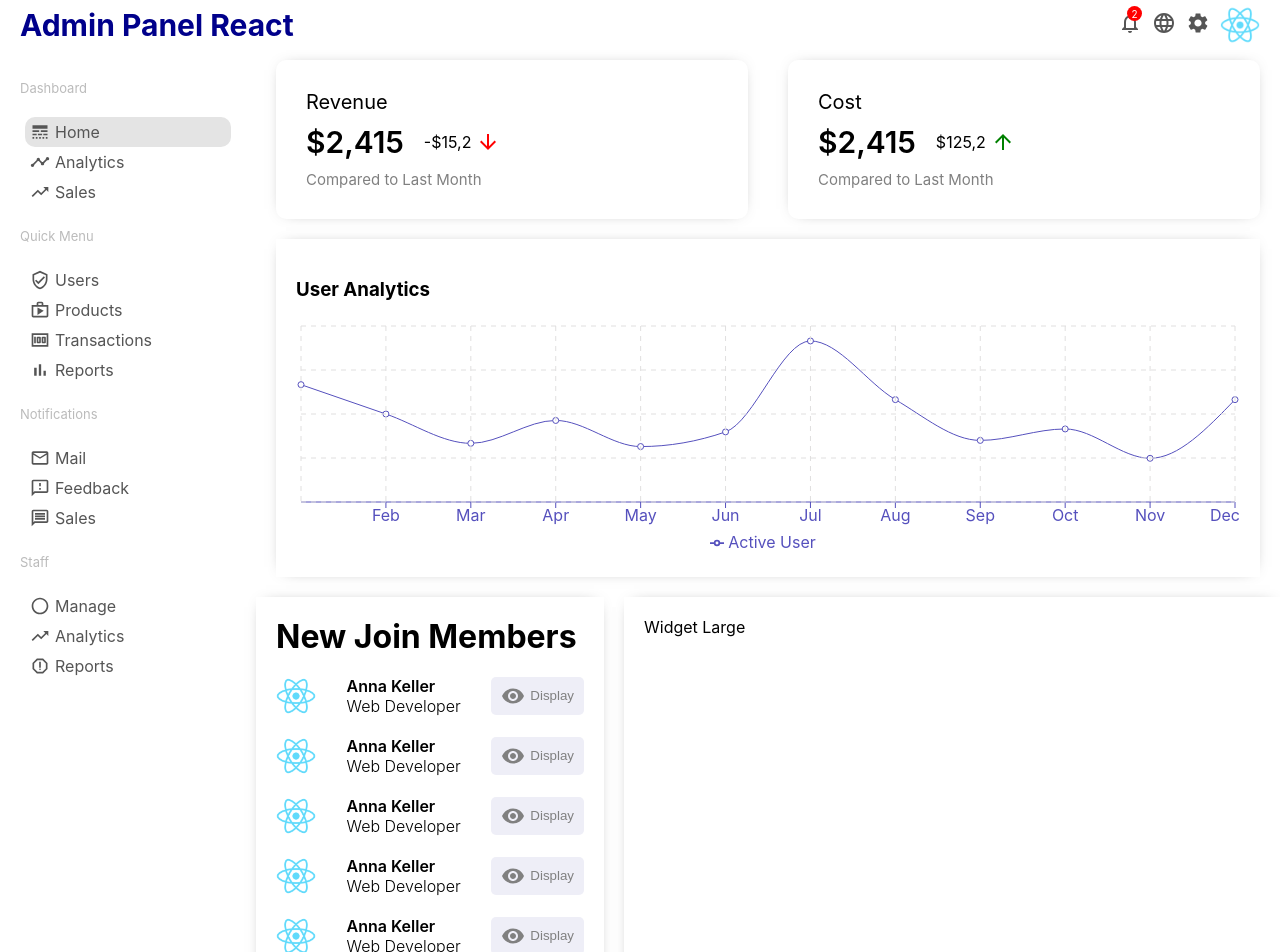
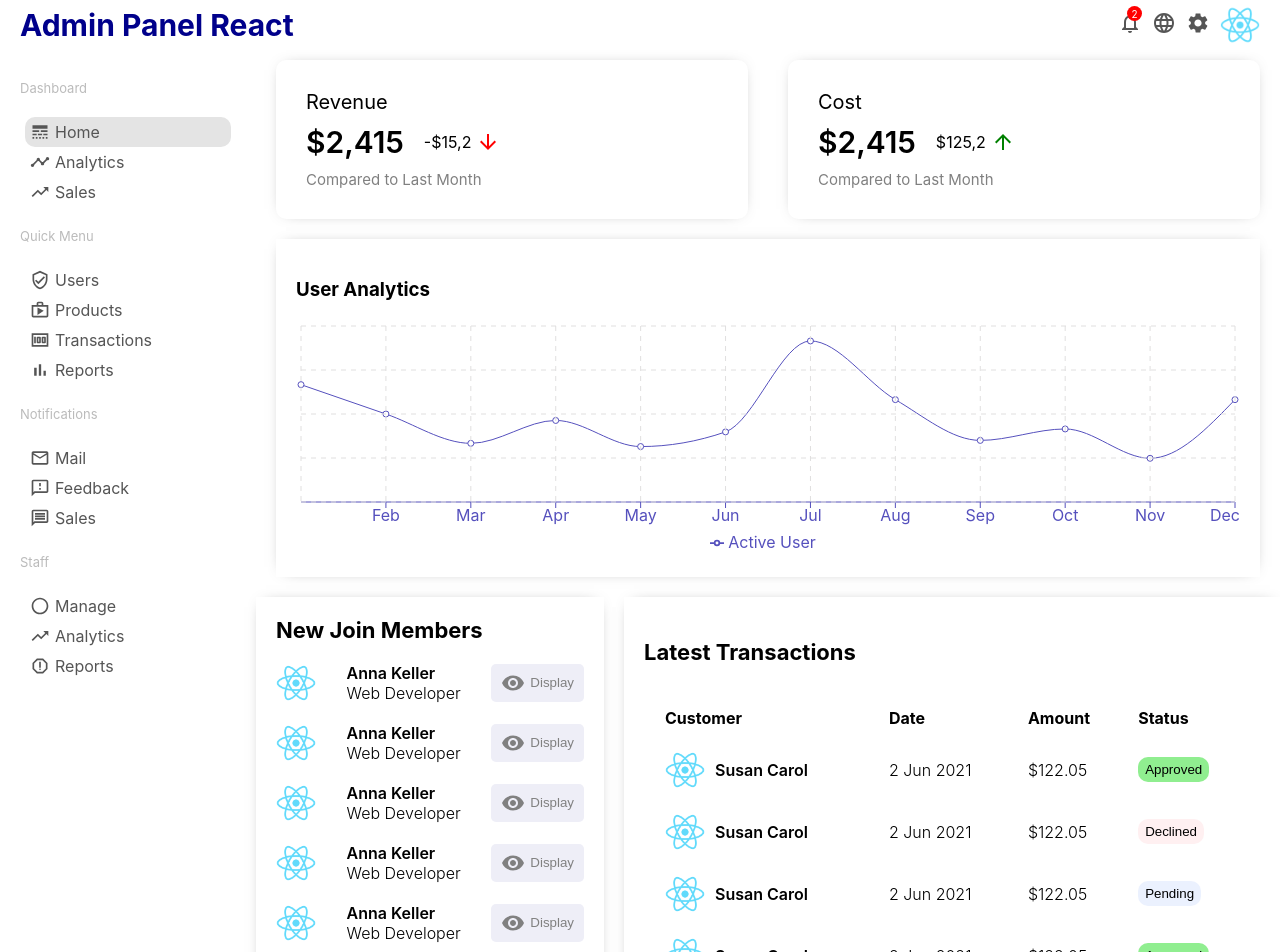
Before and after one commit to nikolafreey/react-admin-panel, a React (Create React App) app: page / in a window 1280 px wide. Shown: the top 952 px of the page. Built offline with nearby package versions, Linux system fonts and the light colour scheme.

Commit message:
Added large widget and its stlying on the home page

```diff
--- a/src/components/widgetLarge/WidgetLarge.jsx
+++ b/src/components/widgetLarge/WidgetLarge.jsx
@@ -2,7 +2,67 @@ import React from "react";
 import "./widgetLarge.css";
 
 function WidgetLarge() {
-  return <div className="widgetLarge">Widget Large</div>;
+  const Button = ({ type }) => {
+    return <button className={"widgetLargeButton " + type}>{type}</button>;
+  };
+
+  return (
+    <div className="widgetLarge">
+      <h3 className="widgetLargeTitle">Latest Transactions</h3>
+      <table className="widgetLargeTable">
+        <tr className="widgetLargeTr">
+          <th className="widgetLargeTh">Customer</th>
+          <th className="widgetLargeTh">Date</th>
+          <th className="widgetLargeTh">Amount</th>
+          <th className="widgetLargeTh">Status</th>
+        </tr>
+        <tr className="widgetLargeTr">
+          <td className="widgetLargeUser">
+            <img src="logo512.png" alt="Logo512" className="widgetLargeImage" />
+            <span className="widgetLargeName">Susan Carol</span>
+          </td>
+          <td className="widgetLargeDate">2 Jun 2021</td>
+          <td className="widgetLargeAmount">$122.05</td>
+          <td className="widgetLargeStatus">
+            <Button type="Approved" />
+          </td>
+        </tr>
+        <tr className="widgetLargeTr">
+          <td className="widgetLargeUser">
+            <img src="logo512.png" alt="Logo512" className="widgetLargeImage" />
+            <span className="widgetLargeName">Susan Carol</span>
+          </td>
+          <td className="widgetLargeDate">2 Jun 2021</td>
+          <td className="widgetLargeAmount">$122.05</td>
+          <td className="widgetLargeStatus">
+            <Button type="Declined" />
+          </td>
+        </tr>
+        <tr className="widgetLargeTr">
+          <td className="widgetLargeUser">
+            <img src="logo512.png" alt="Logo512" className="widgetLargeImage" />
+            <span className="widgetLargeName">Susan Carol</span>
+          </td>
+          <td className="widgetLargeDate">2 Jun 2021</td>
+          <td className="widgetLargeAmount">$122.05</td>
+          <td className="widgetLargeStatus">
+            <Button type="Pending" />
+          </td>
+        </tr>
+        <tr className="widgetLargeTr">
+          <td className="widgetLargeUser">
+            <img src="logo512.png" alt="Logo512" className="widgetLargeImage" />
+            <span className="widgetLargeName">Susan Carol</span>
+          </td>
+          <td className="widgetLargeDate">2 Jun 2021</td>
+          <td className="widgetLargeAmount">$122.05</td>
+          <td className="widgetLargeStatus">
+            <Button type="Approved" />
+          </td>
+        </tr>
+      </table>
+    </div>
+  );
 }
 
 export default WidgetLarge;
--- a/src/components/widgetLarge/widgetLarge.css
+++ b/src/components/widgetLarge/widgetLarge.css
@@ -1,6 +1,57 @@
+.widgetLargeTable {
+  width: 100%;
+  border-spacing: 20px;
+}
+
+.widgetLargeTh {
+  text-align: left;
+}
+
+.widgetLargeUser {
+  display: flex;
+  align-items: center;
+  font-weight: 600;
+}
+
+.widgetLargeDate,
+.widgetLargeAmount {
+  font-weight: 300;
+}
+
 .widgetLarge {
   flex: 2;
   -webkit-box-shadow: 0px 0px 15px -10px #555;
   box-shadow: 0px 0px 15px -10px #555;
   padding: 20px;
 }
+
+.widgetLargeTitle {
+  font-weight: bold;
+  font-size: 22px;
+}
+
+.widgetLargeImage {
+  width: 40px;
+  height: 40px;
+  border-radius: 50%;
+  object-fit: cover;
+  margin-right: 10px;
+}
+
+.widgetLargeButton {
+  padding: 5px 7px;
+  border: none;
+  border-radius: 10px;
+}
+
+.widgetLargeButton.Approved {
+  background-color: lightgreen;
+}
+
+.widgetLargeButton.Declined {
+  background-color: #fff0f1;
+}
+
+.widgetLargeButton.Pending {
+  background-color: #ebf1fe;
+}
--- a/src/components/widgetSmall/widgetSmall.css
+++ b/src/components/widgetSmall/widgetSmall.css
@@ -7,7 +7,7 @@
 }
 
 .widgetSmallTitle {
-  font-size: 32px;
+  font-size: 22px;
   font-weight: bold;
 }
 
```
